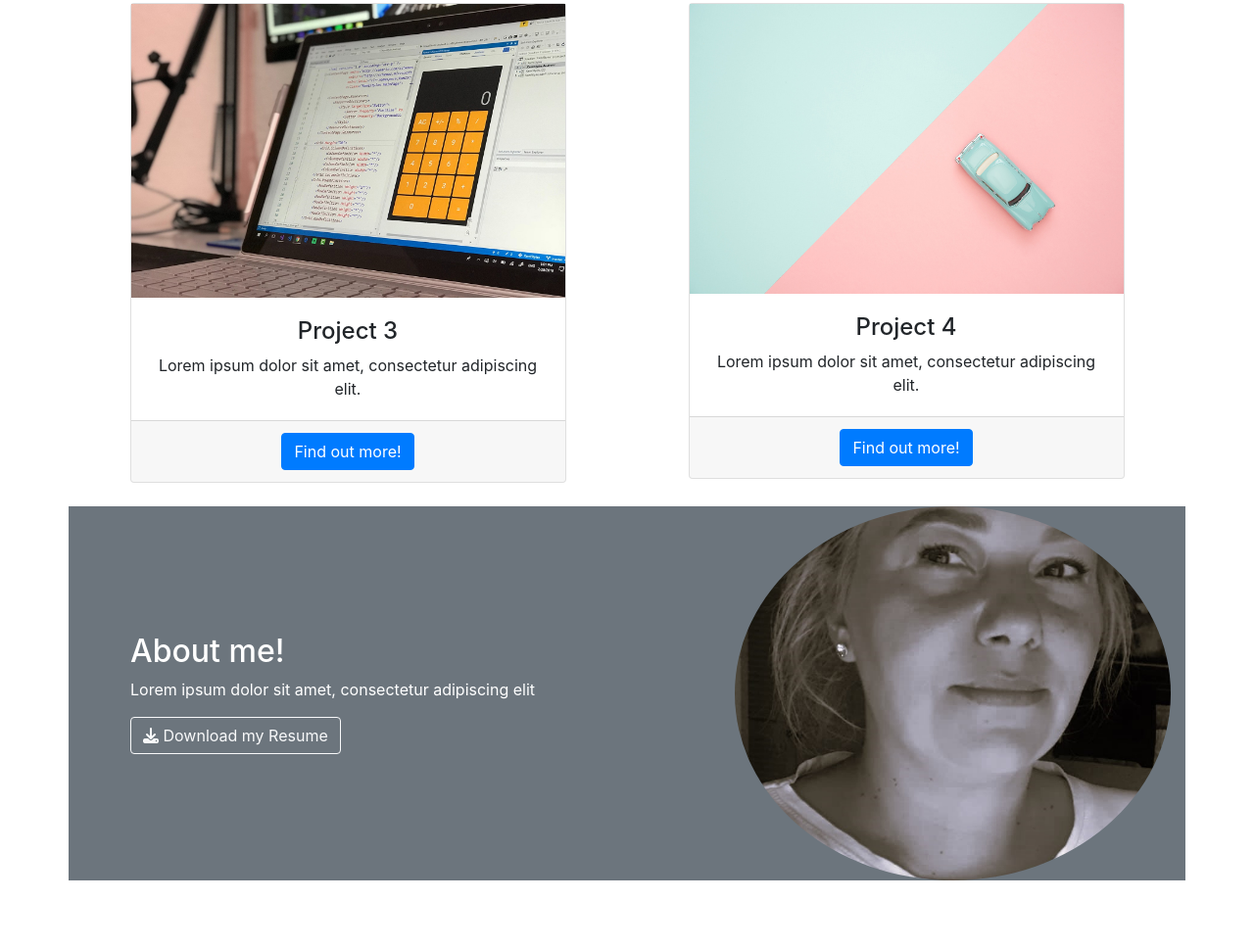
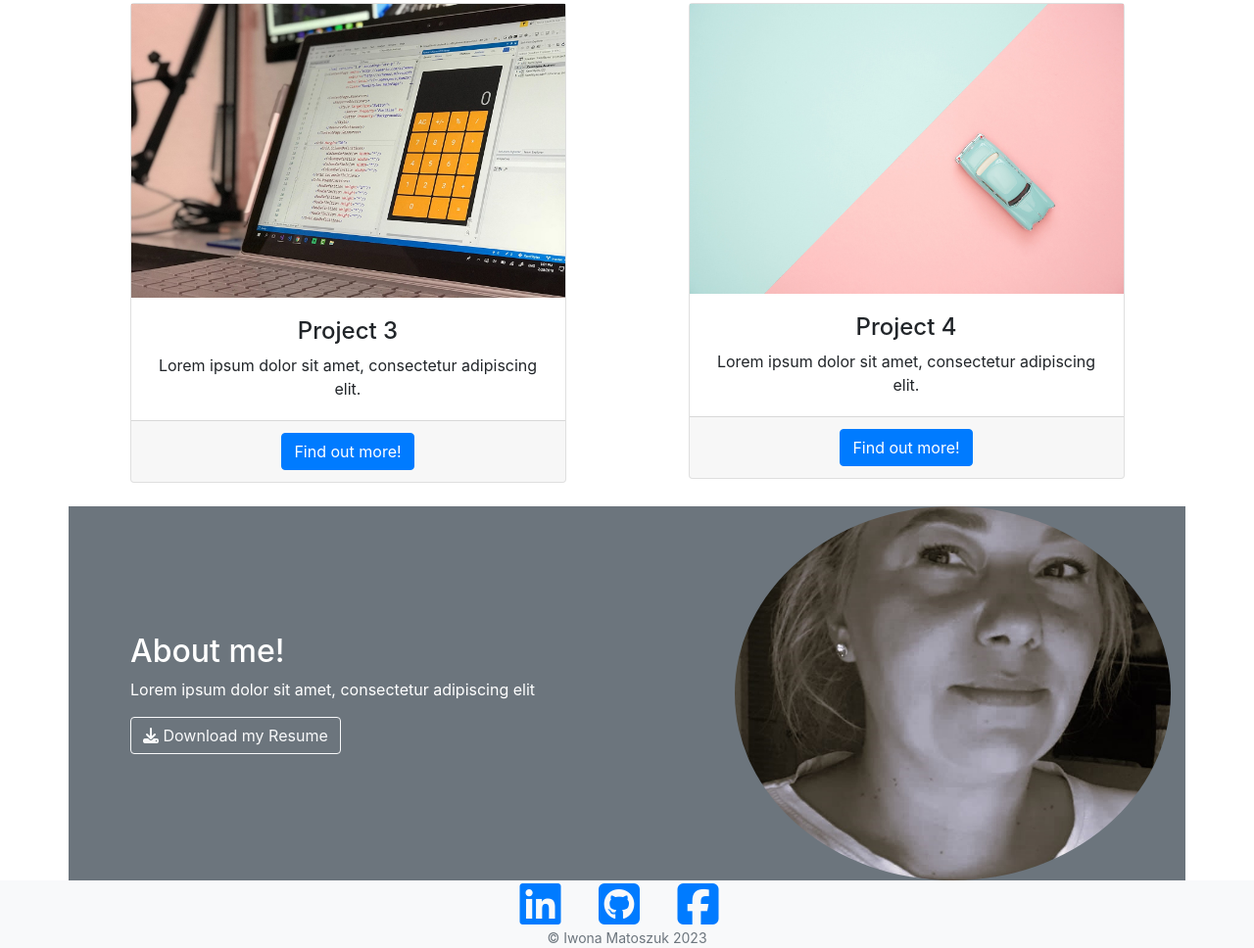
Before and after one commit to IwonaMatoszuk/bootstrap-portfolio-lvl2, a plain HTML site: page index.html in a window 1280 px wide. Shown: the part 1052-2020 px from the top of the page at 98% size. Before the commit the page ends 1951 px from the top, so only its background shows below. Drawn offline with nearby package versions, Linux system fonts and the light colour scheme.

Commit message:
Contact section completed

```diff
--- a/index.html
+++ b/index.html
@@ -149,5 +149,36 @@
           <!--Contact section-->
     </section>
 
+    <!--Contact section-->
+
+    <footer class="footer bg-light">
+        <div class="container">
+            <div class="row">
+                <div class="col-lg-6 h-100 text-center mx-auto">
+                    <ul class="list-inline mb-0">
+                        <li class="list-inline-item mr-3">
+                            <a href="#">
+                                <i class="fab fa-linkedin fa-3x fa-fw"></i>
+                            </a>
+                        </li>
+                        <li class="list-inline-item mr-3">
+                            <a href="#">
+                                <i class="fab fa-github-square fa-3x fa-fw"></i>
+                            </a>
+                        </li>
+                        <li class="list-inline-item mr-3">
+                            <a href="#">
+                                <i class="fab fa-facebook-square fa-3x fa-fw"></i>
+                            </a>
+                        </li>
+                    </ul>
+                    <p class="text-muted small mb-4 mb-lg-0">&copy; Iwona Matoszuk 2023</p>
+                </div>
+
+            </div>
+
+        </div>
+    </footer>
+
 </body>
 </html>
```
